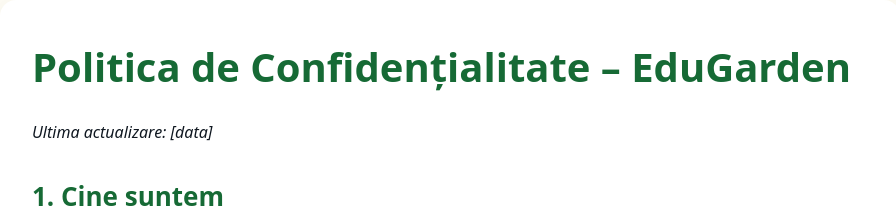
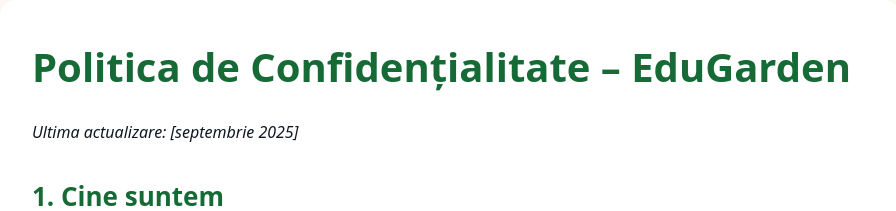
Before and after one commit to floryflorynutza08/edugarden_site, a Next.js app: page /politica-confidentialitate in a window 1280 px wide. Shown: the top 211 px of the page, without its empty margins (190-1086 px from the left). Built offline with nearby package versions, Linux system fonts and the light colour scheme.

Commit message:
content: update Privacy Policy (last-updated date)

```diff
--- a/app/politica-confidentialitate/page.js
+++ b/app/politica-confidentialitate/page.js
@@ -2,7 +2,7 @@
   return (
     <main className="legal-page" style={{ padding: "2rem", maxWidth: "900px", margin: "0 auto" }}>
       <h1>Politica de Confidențialitate – EduGarden</h1>
-      <p><em>Ultima actualizare: [data]</em></p>
+      <p><em>Ultima actualizare: [septembrie 2025]</em></p>
 
       <h2>1. Cine suntem</h2>
       <p>
```
